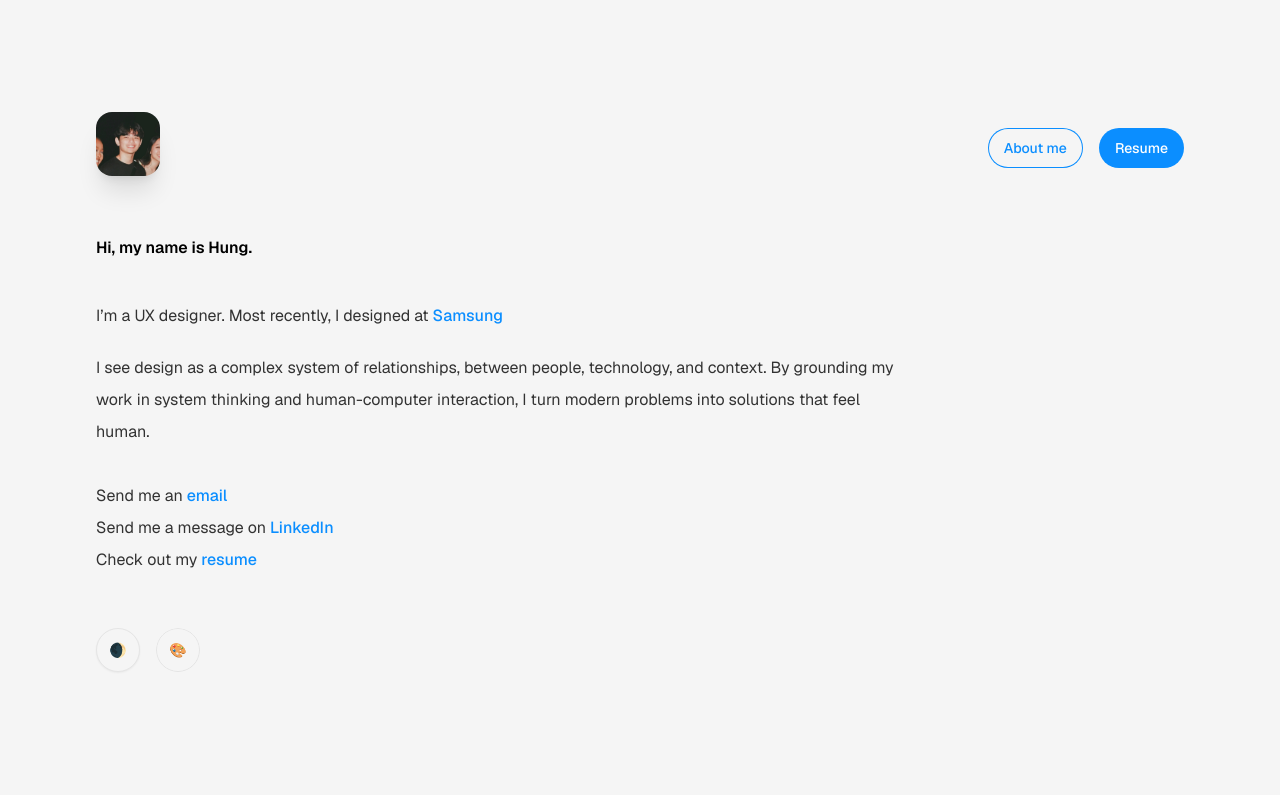
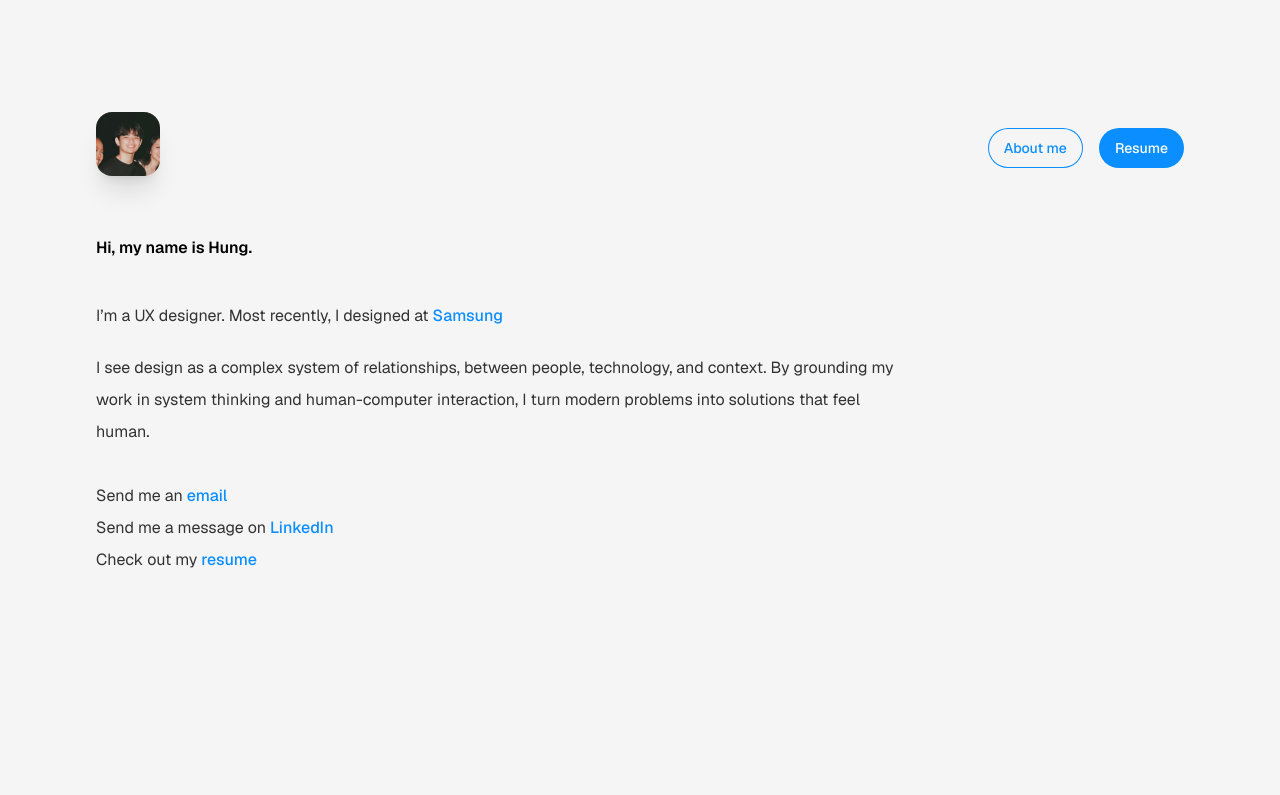
Before and after one commit to hungiie/portfolio, a Next.js app: page / in a window 1280 px wide. Shown: the top 795 px of the page. Built offline with nearby package versions, Linux system fonts and the light colour scheme.

Commit message:
Update page.tsx

```diff
--- a/app/page.tsx
+++ b/app/page.tsx
@@ -63,7 +63,7 @@ export default function Home2() {
                 {/* <p className="text-sm text-[var(--colour-bodytext)] mt-6">Or read my colleagues&rsquo; and managers&rsquo; <span className="inline-block"><MyButton link="#testimonials" target="_self" variant="hyperlink" text="testimonials" textSize="text-sm"/></span></p> */}
               </div>
               <div className="hidden md:flex mt-14 gap-4">
-                <ThemeToggleButton
+                {/* <ThemeToggleButton
                   theme={theme === "light" ? "dark" : "light"}
                   onClick={() => {
                     const next = theme === "dark" ? "light" : "dark";
@@ -74,7 +74,7 @@ export default function Home2() {
                   className="hover:cursor-pointer"
                   showLabel={false}
                 />
-                <ThemeSelector/>
+                <ThemeSelector/> */}
               </div>
             </SlideUpNoThres>
 
```
